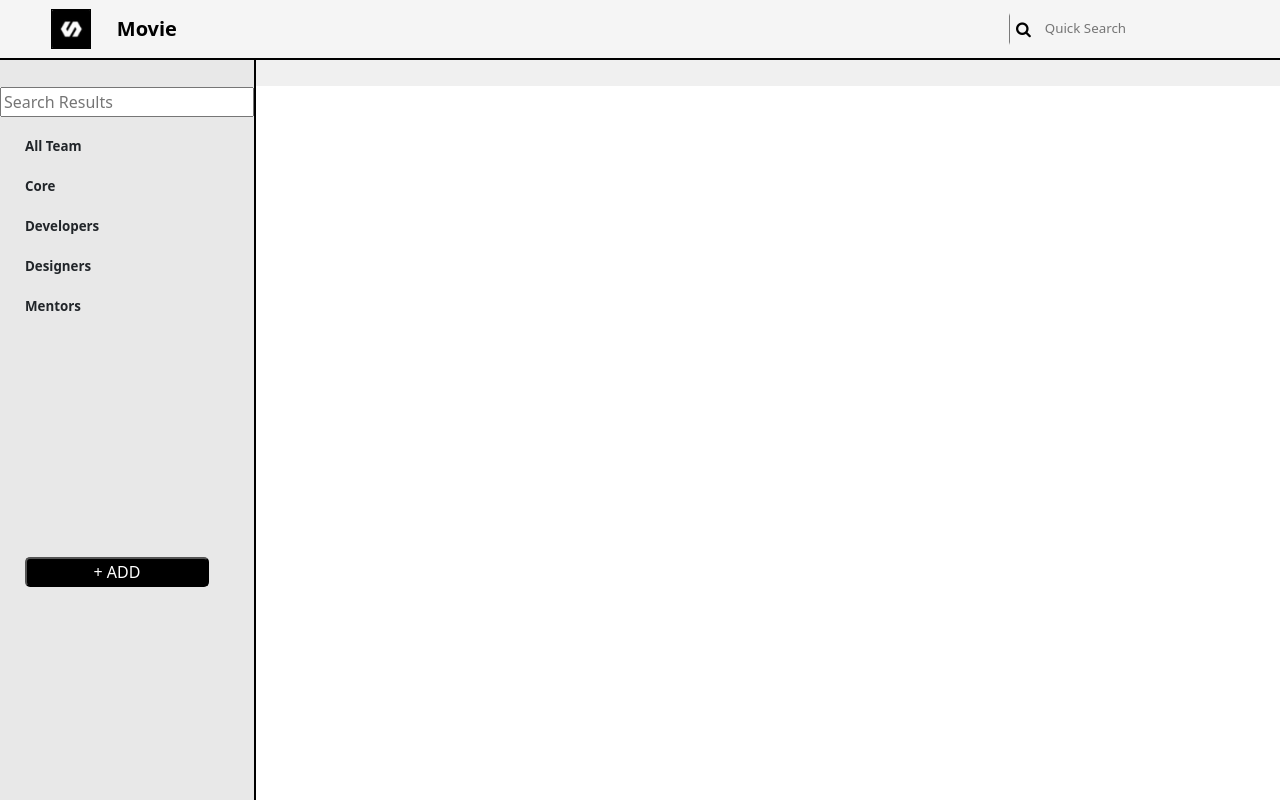
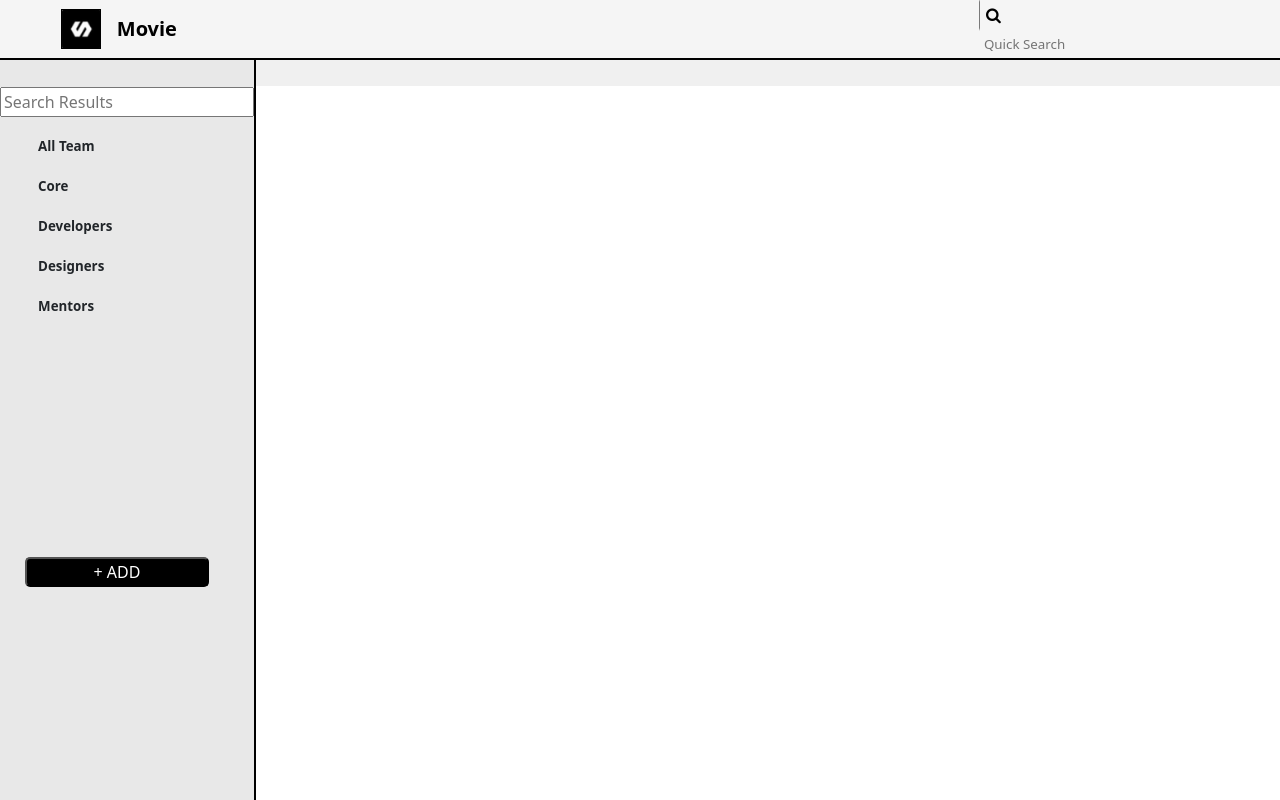
Before and after one commit to Nikhil-IITG/SWC_WebD, a plain HTML site: page index.html in a window 1280 px wide. Drawn offline with nearby package versions, Linux system fonts and the light colour scheme; no server answers.

Commit message:
Update style.css

```diff
--- a/style.css
+++ b/style.css
@@ -14,12 +14,14 @@
     background-color: whitesmoke;
   }
   .icont{
+    position: relative;
     display: flex;
     max-width: 40px;
     max-height: 40px;
     min-width: 30px;
     min-height: 30px;
     margin-left: 4%;
+    left:10px;
     border:.1px solid black;
     overflow: hidden;
   }
@@ -28,6 +30,7 @@
     height:100%;
   }
   #movie{
+    position: relative;
     color: black;
     font-size: 20px;
     margin-left: 2%;
@@ -35,10 +38,12 @@
     font-weight:bolder;
   }
   .sbar{
+    position: relative;
     margin-left: 65%;
     display: flex;
-    margin-right:10px;
+    right:30px;
     flex-wrap: wrap;
+    max-width: 200px;
   }
   .srbar{
     border:solid whitesmoke;
@@ -59,6 +64,7 @@
     margin-top: 60px;
     height:100%;
     display: flex;
+    justify-content: center;
     align-items: center;
     background-color: rgba(0,0,0,.06);
     flex-wrap: wrap;
@@ -144,7 +150,7 @@
     font-size: smaller;
     cursor: pointer;
     margin-top: 20px;
-    margin-left: 25px;
+    margin-left: 15%;
   }
   #add{
     background-color: black;
```
